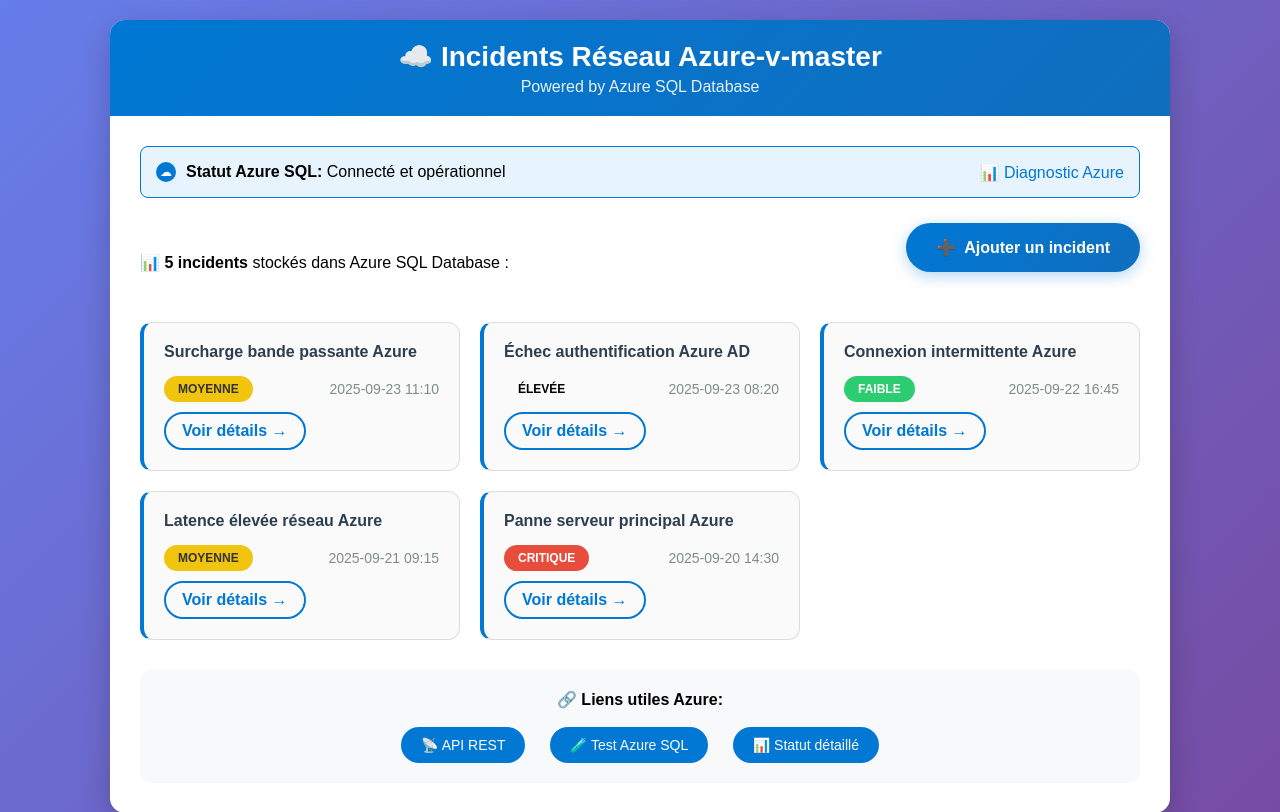
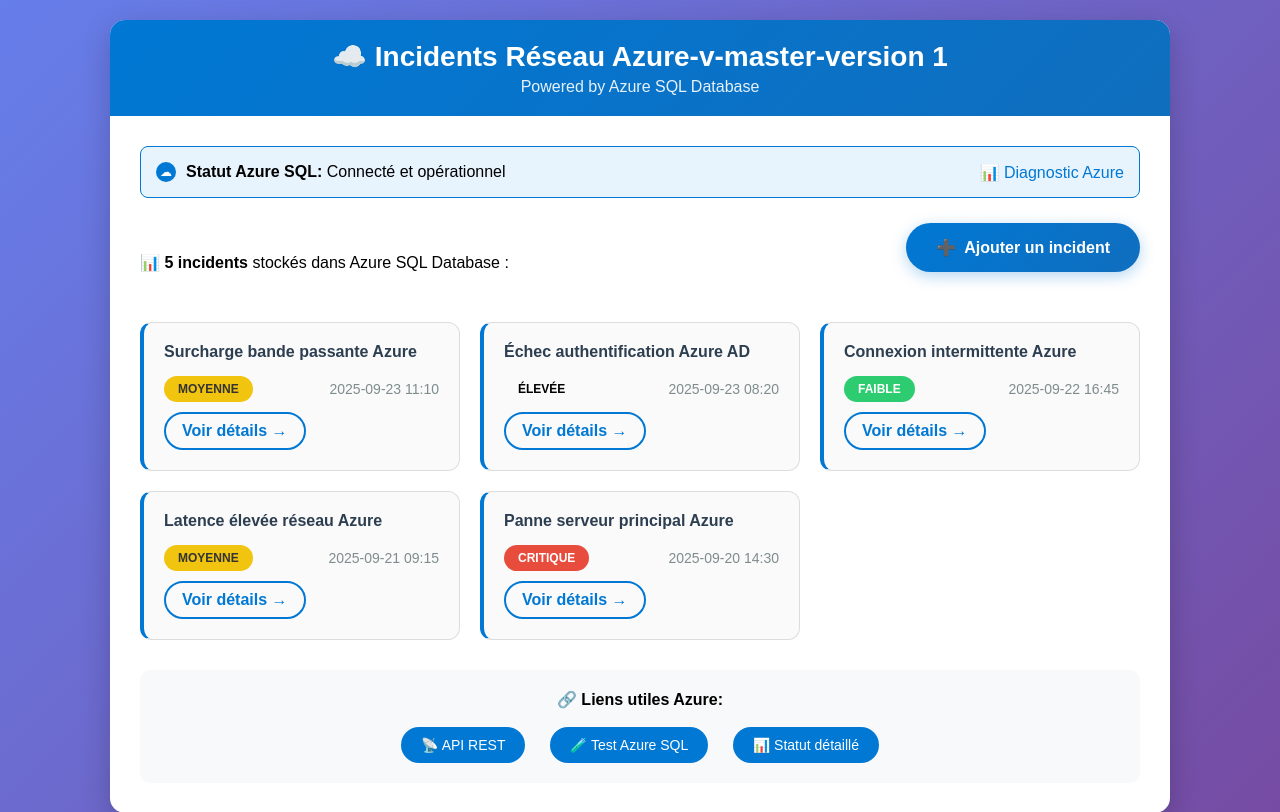
Before and after one commit to azure-user-stack/az204webapp, a Flask app: page / in a window 1280 px wide. Shown: the top 812 px of the page. Run offline with Flask 3, Linux system fonts and the light colour scheme.

Commit message:
Mise à jour du titre avec version 1

```diff
--- a/templates/incidents.html
+++ b/templates/incidents.html
@@ -209,7 +209,7 @@
 <body>
     <div class="container">
         <div class="azure-header">
-            <h1>☁️ Incidents Réseau Azure-v-master</h1>
+            <h1>☁️ Incidents Réseau Azure-v-master-version 1</h1>
             <div class="subtitle">Powered by Azure SQL Database</div>
         </div>
 
```
